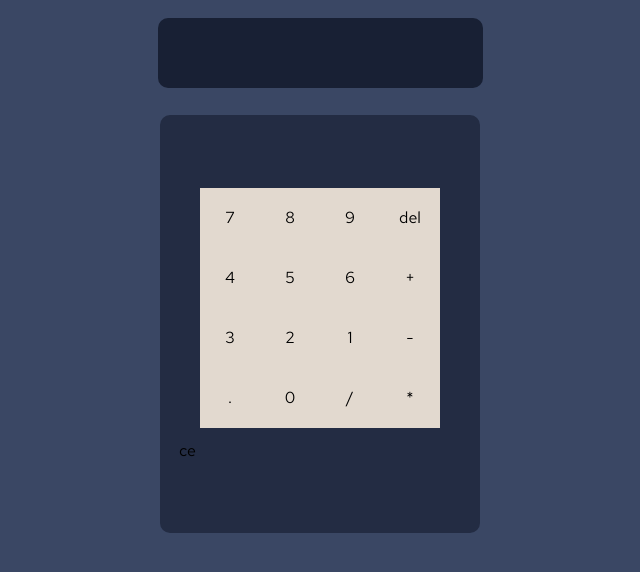
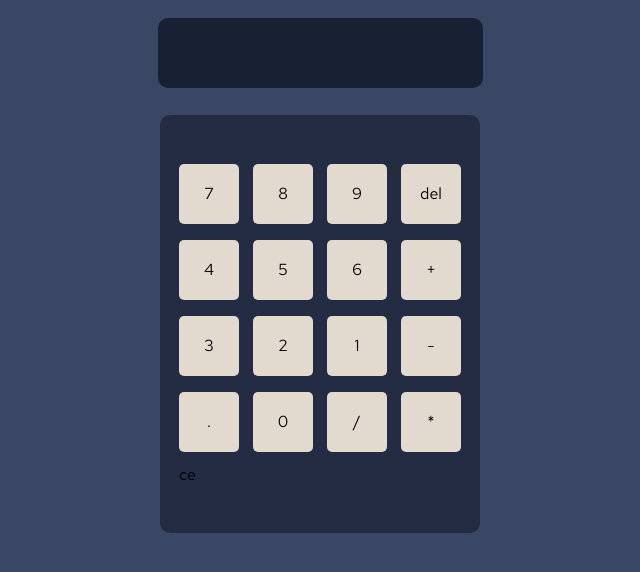
Before and after one commit to lilhalzy/calculator, a plain HTML site: page index.html in a window 1280 px wide. Shown: the part 102-674 px from the top of the page, without its empty margins (320-960 px from the left). Drawn offline with Linux system fonts and the light colour scheme; a web font is replaced by a local one.

Commit message:
style: re-edit the keys

```diff
--- a/style.css
+++ b/style.css
@@ -140,6 +140,8 @@ header h1 {
 .sml {
   display: grid;
   grid-template-columns: 60px 60px 60px 60px;
+  row-gap: 16px;
+  column-gap: 14px;
 }
 
 .med {
@@ -155,4 +157,5 @@ header h1 {
   display: flex;
   justify-content: center;
   align-items: center;
+  border-radius: 5px;
 }
```
